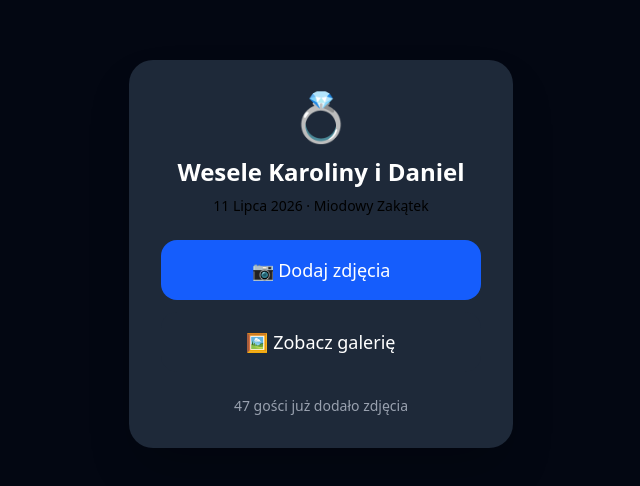
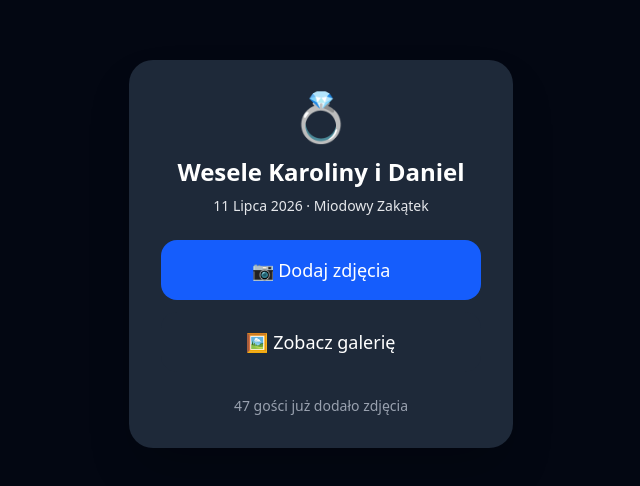
Before and after one commit to daniecce/ksiega-gosci, a Next.js app: page / in a window 1280 px wide. Shown: the part 146-632 px from the top of the page, without its empty margins (319-959 px from the left). Built offline with nearby package versions, Linux system fonts and the light colour scheme.

Commit message:
fix: kolor daty

```diff
--- a/app/page.js
+++ b/app/page.js
@@ -12,7 +12,7 @@ export default function Home() {
           <h1 className="text-white text-2xl font-semibold">
             Wesele Karoliny i Daniel
           </h1>
-          <p className="text-gray-250 text-sm mt-2">
+          <p className="text-gray-200 text-sm mt-2">
             11 Lipca 2026 · Miodowy Zakątek
           </p>
         </div>
```
